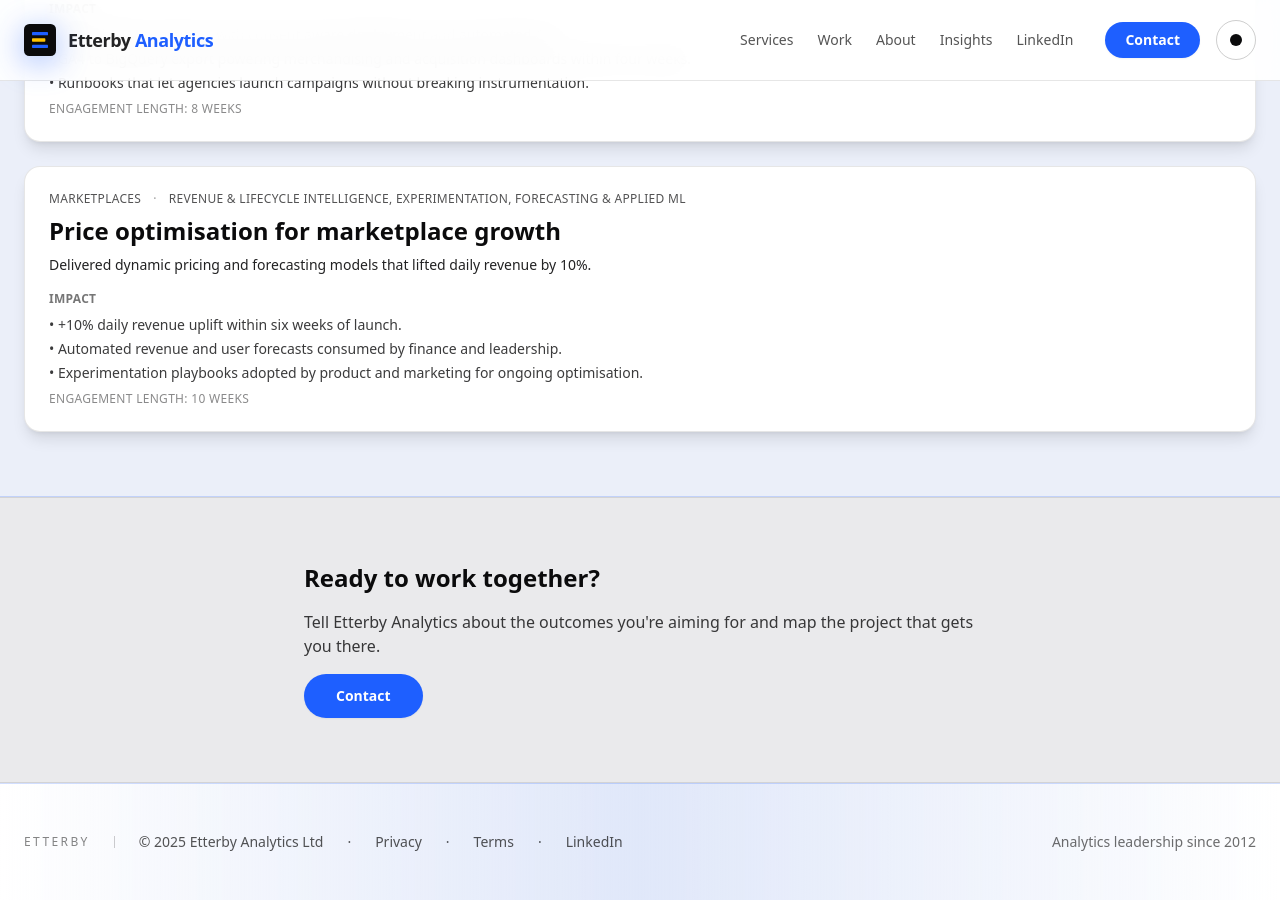
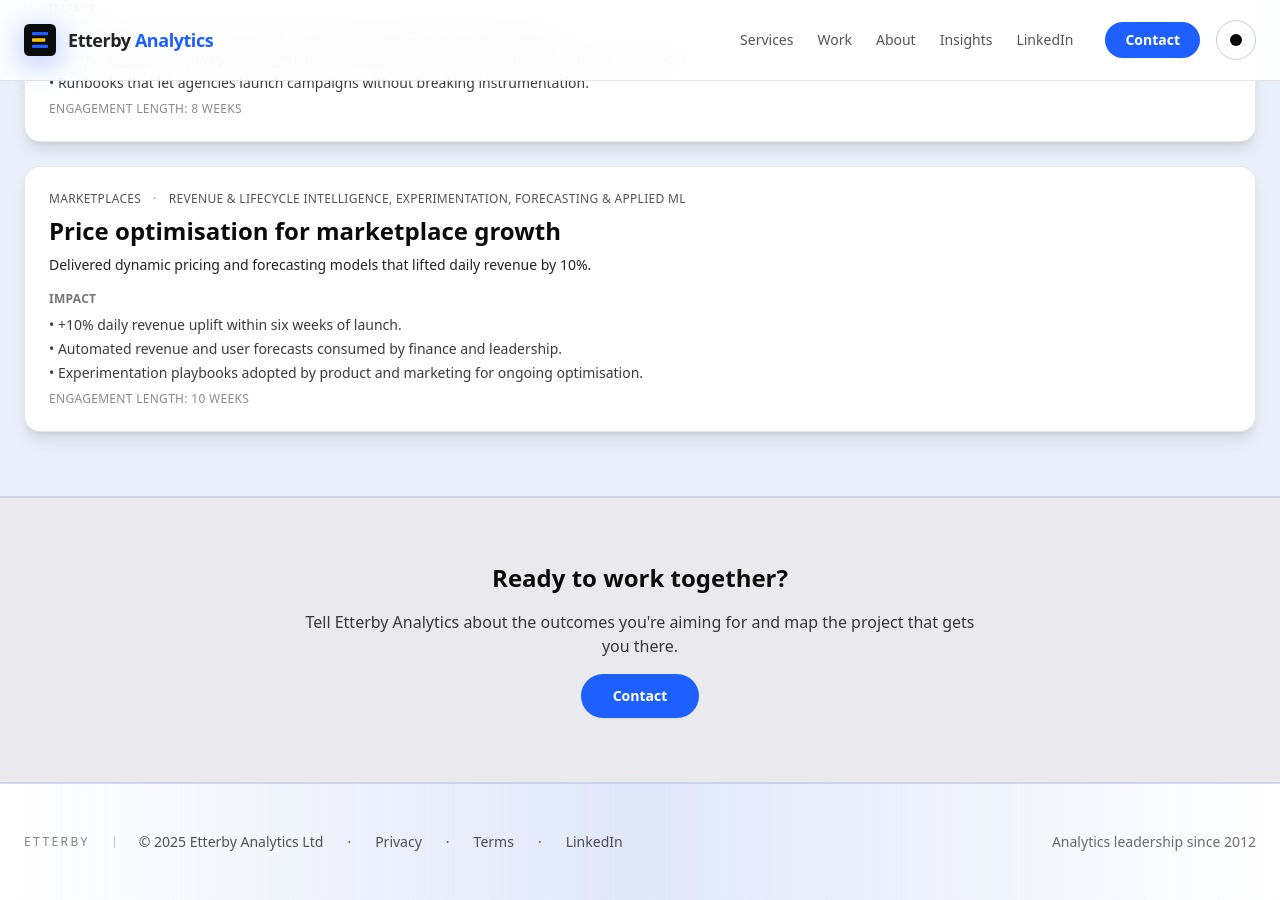
Before and after one commit to jp9516/etterby, a Jekyll site: the page built from work/index.html, in a window 1280 px wide and 900 px high, scrolled down 1572 px. Built offline with Jekyll 4.4.1, drawn with Linux system fonts in a browser that asks for light colours; nearby versions of some CDN libraries.

Commit message:
Center CTA text on work page

```diff
--- a/work/index.html
+++ b/work/index.html
@@ -72,7 +72,7 @@ description: "Case studies featuring fraud reduction, revenue optimisation, and
 
 {% if page_content.cta %}
   {% capture work_cta %}
-    <div class="max-w-2xl space-y-4 mx-auto">
+    <div class="max-w-2xl space-y-4 mx-auto text-center">
       <h2 class="text-2xl font-semibold">{{ page_content.cta.title }}</h2>
       <p class="text-sm md:text-base opacity-80">{{ page_content.cta.description }}</p>
       <a href="{{ page_content.cta.url }}" class="inline-flex items-center justify-center rounded-full bg-brandblue px-8 py-3 text-sm font-semibold text-white shadow-sm transition hover:bg-brandblue/90 focus:outline-none focus-visible:ring-2 focus-visible:ring-brandblue/40">{{ page_content.cta.label }}</a>
```
